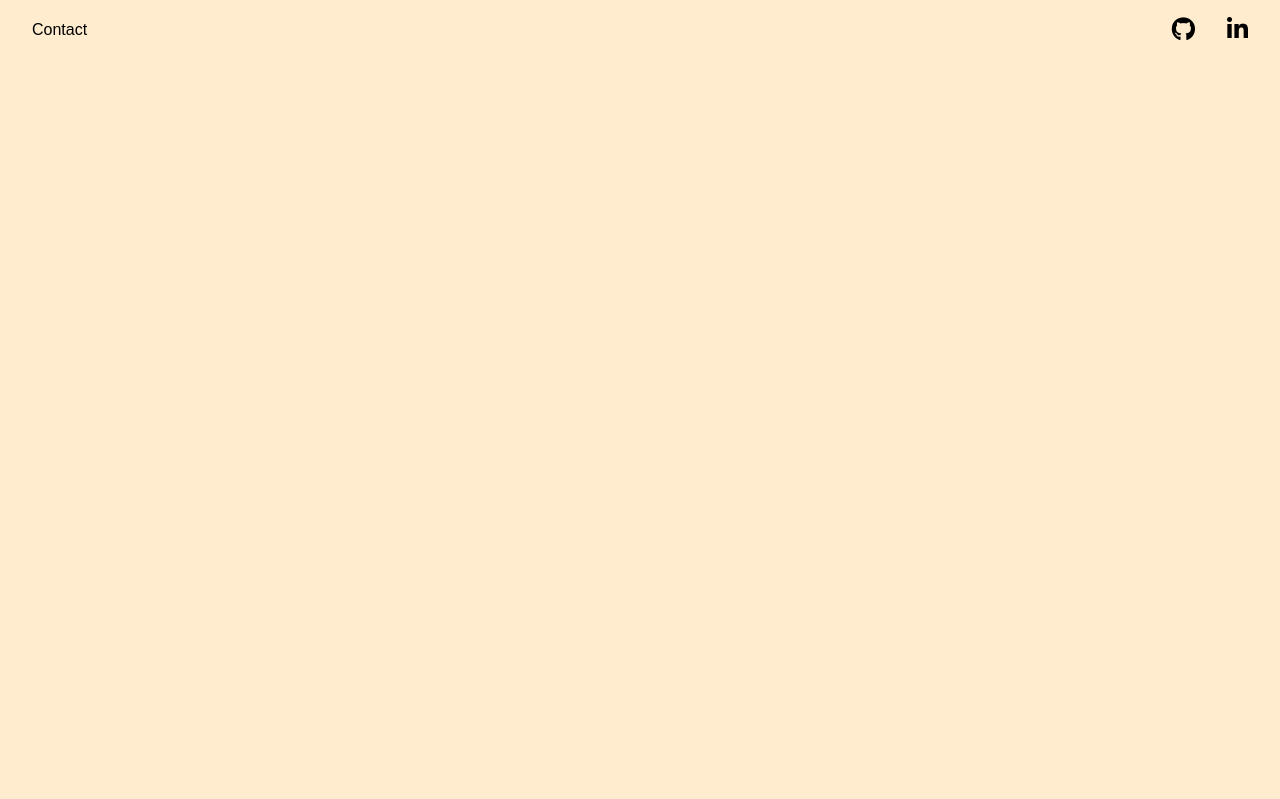
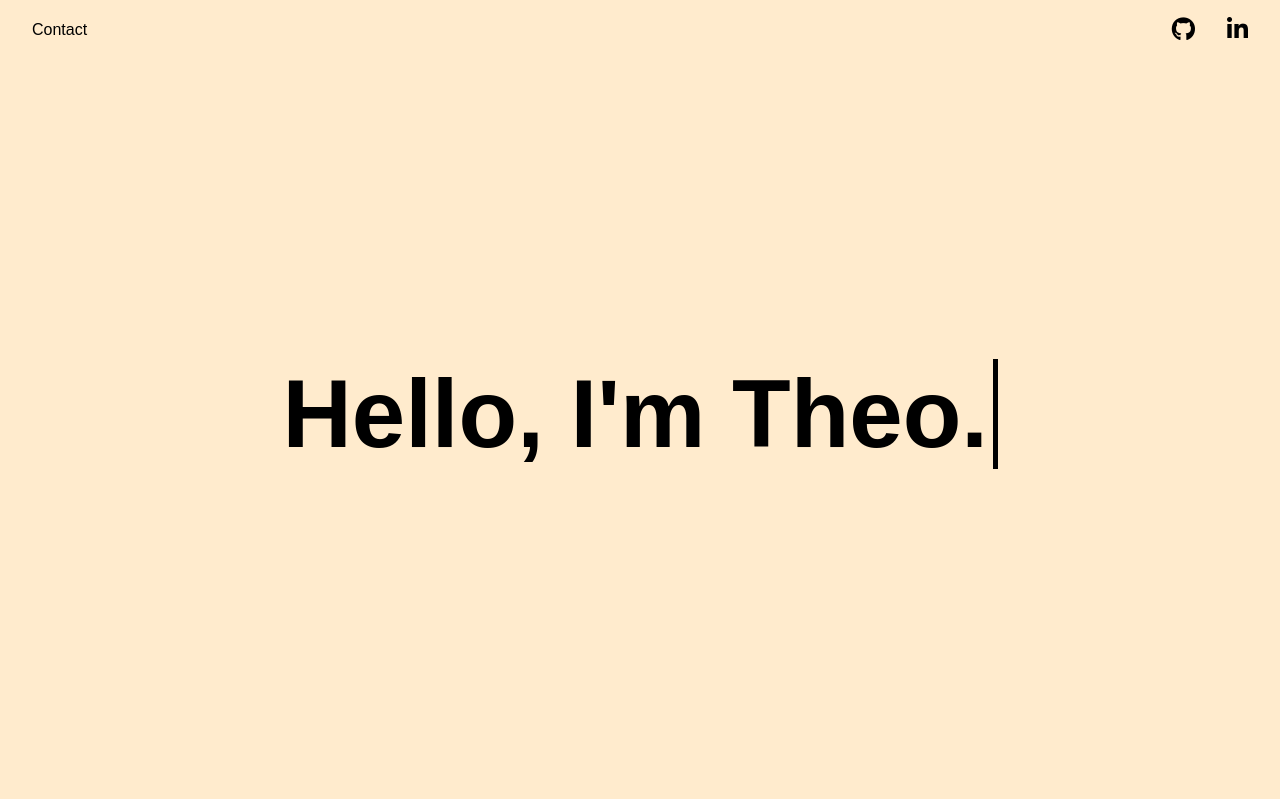
Before and after one commit to theohewett/Portfolio, a plain HTML site: page index.html in a window 1280 px wide. Shown: the top 799 px of the page. Drawn offline with Linux system fonts and the light colour scheme.

Commit message:
typing animation loop

```diff
--- a/index.html
+++ b/index.html
@@ -30,15 +30,12 @@
                 </ul>
             </nav>
             <div class="landing-page">
-                <h1 class="typed-text"><span class="cursor"></span></h1>
+                <h1>
+                    <span class="typed-text"></span><span class="cursor">&nbsp;</span>
+                </h1>
             </div>
+            <!-- <button><i class="fas fa-chevron-down"></i></button> -->
         </header>
-
-        <main>
-            <div class="container">
-
-            </div>
-        </main>
 
         <script src="main.js"></script>
     </body>
--- a/main.js
+++ b/main.js
@@ -0,0 +1,48 @@
+const typedTextSpan = document.querySelector(".typed-text");
+const cursorSpan = document.querySelector(".cursor");
+
+const textArray = [
+    "Hello, I'm Theo.",
+    "I'm a Full-Stack Developer."
+]
+const typingDelay = 200;
+const erasingDelay = 100;
+const newTextDelay = 2000;
+let textArrayIndex = 0;
+let charIndex = 0;
+
+const type = () => {
+    if (charIndex < textArray[textArrayIndex].length) {
+        if (!cursorSpan.classList.contains("typing")) {
+            cursorSpan.classList.add("typing");
+        }
+        typedTextSpan.textContent += textArray[textArrayIndex][charIndex];
+        charIndex++;
+        setTimeout(type, typingDelay);
+    } else {
+        cursorSpan.classList.remove("typing");
+        setTimeout(erase, newTextDelay);
+    }
+}
+
+const erase = () => {
+    if (charIndex > 0) {
+        if (!cursorSpan.classList.contains("typing")) {
+            cursorSpan.classList.add("typing");
+        }
+        typedTextSpan.textContent = textArray[textArrayIndex].substring(0, charIndex-1);
+        charIndex--;
+        setTimeout(erase, erasingDelay);
+    } else {
+        cursorSpan.classList.remove("typing");
+        textArrayIndex++;
+        if (textArrayIndex >= textArray.length) {
+            textArrayIndex = 0;
+        }
+        setTimeout(type, newTextDelay);
+    }
+}
+
+document.addEventListener("DOMContentLoaded", (event) => {
+    setTimeout(type, newTextDelay);
+});
--- a/resources/styles.css
+++ b/resources/styles.css
@@ -72,7 +72,7 @@ nav {
     transition: all 0.4s ease;
   }
 
-  .contact li {
+.contact li {
       letter-spacing: 0.1em;
   }
 
@@ -95,3 +95,27 @@ nav {
     height: 100vh;
     border: 1px solid black;
 }
+
+/* Typing effect */
+
+.landing-page h1 {
+    overflow: hidden;
+    padding: 0.4em;
+}
+
+.cursor {
+    display: inline-block;
+    width: 0.05em;
+    background-color: black;
+    margin-left: 0.05em;
+    animation: blink 1s infinite;
+}
+
+.cursor.typing {
+    animation: none;
+}
+
+@keyframes blink {
+    0%, 49%, 100% { background-color: black; }
+    50%, 99% { background-color: transparent; }
+}
```
